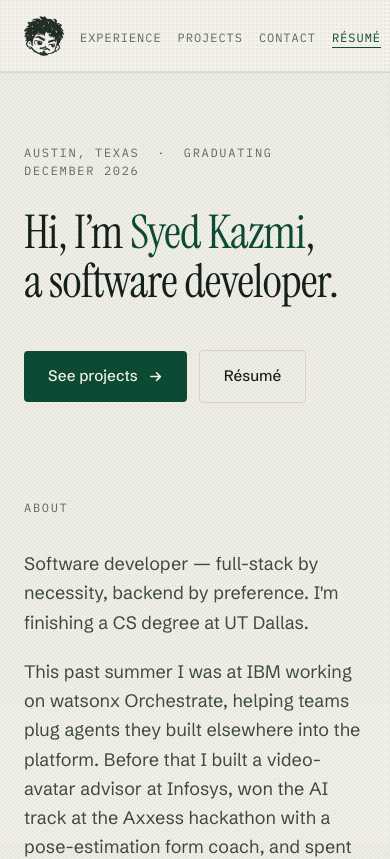
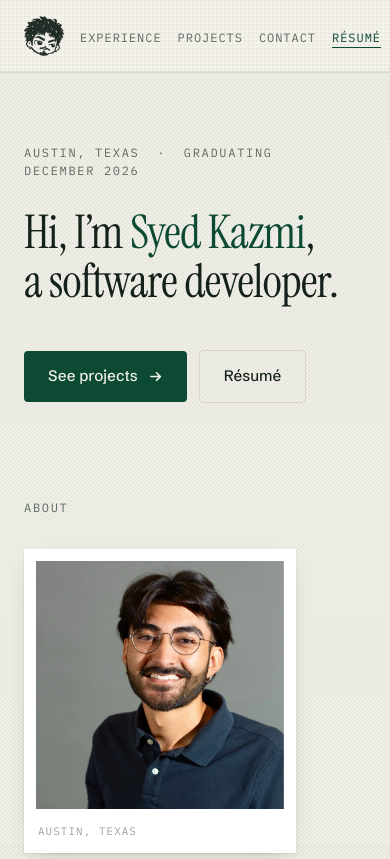
Before and after one commit to syedkazmi14/syed-portfolio, a Next.js app: page / in a window 390 px wide. Shown: the top 859 px of the page. Built offline with nearby package versions, Linux system fonts and the light colour scheme.

Commit message:
Show the About portrait above the text on mobile

```diff
--- a/components/About.tsx
+++ b/components/About.tsx
@@ -45,7 +45,8 @@ export function About() {
 
         </Reveal>
 
-        <Reveal delay={80}>
+        {/* Photo leads on mobile, sits right of the text from lg up. */}
+        <Reveal delay={80} className="order-first lg:order-none">
           <figure className="max-w-[17rem]">
             {/* Polaroid: even white border, deeper strip at the bottom. */}
             <div className="bg-white p-3 pb-0 shadow-[0_1px_2px_rgba(20,32,26,0.10),0_8px_24px_-12px_rgba(20,32,26,0.28)]">
```
